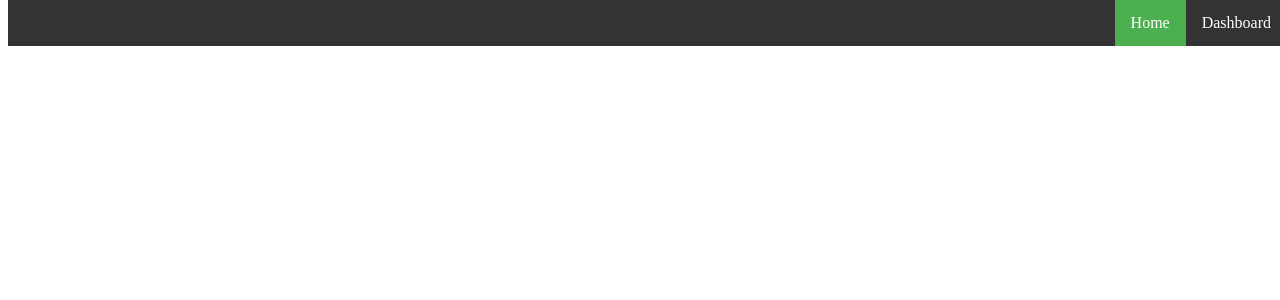
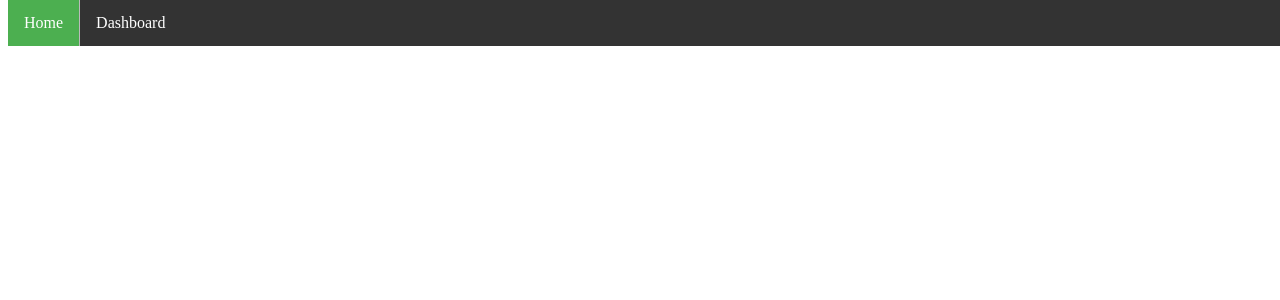
Before and after one commit to msmithboise/cms-webtemplate, an Angular app: page /dashboard in a window 1280 px wide. Shown: the top 300 px of the page. Built offline with nearby package versions, Linux system fonts and the light colour scheme.

Commit message:
formsModule added

```diff
--- a/src/app/dashboard/dashboard.component.ts
+++ b/src/app/dashboard/dashboard.component.ts
@@ -3,13 +3,10 @@ import { Component, OnInit } from '@angular/core';
 @Component({
   selector: 'app-dashboard',
   templateUrl: './dashboard.component.html',
-  styleUrls: ['./dashboard.component.css']
+  styleUrls: ['./dashboard.component.css'],
 })
 export class DashboardComponent implements OnInit {
+  constructor() {}
 
-  constructor() { }
-
-  ngOnInit(): void {
-  }
-
+  ngOnInit(): void {}
 }
--- a/src/app/navbar/navbar.component.css
+++ b/src/app/navbar/navbar.component.css
@@ -10,7 +10,7 @@ ul {
 }
 
 li {
-  float: right;
+  float: left;
   border-right: 1px solid #bbb;
 }
 
--- a/src/app/navbar/navbar.component.html
+++ b/src/app/navbar/navbar.component.html
@@ -1,5 +1,5 @@
 <!-- nav -->
 <ul>
+  <li><a class="active" routerLink="/">Home</a></li>
   <li><a routerLink="/dashboard">Dashboard</a></li>
-  <li><a class="active" routerLink="/">Home</a></li>
 </ul>
```
Also changed, not shown: src/app/app.module.ts (+5 -8 lines).
